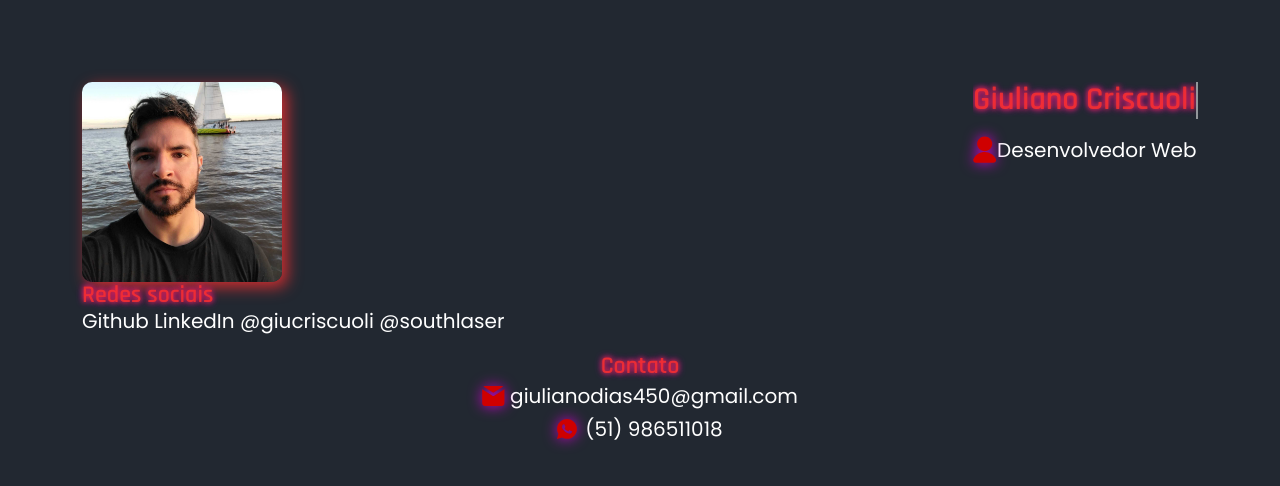
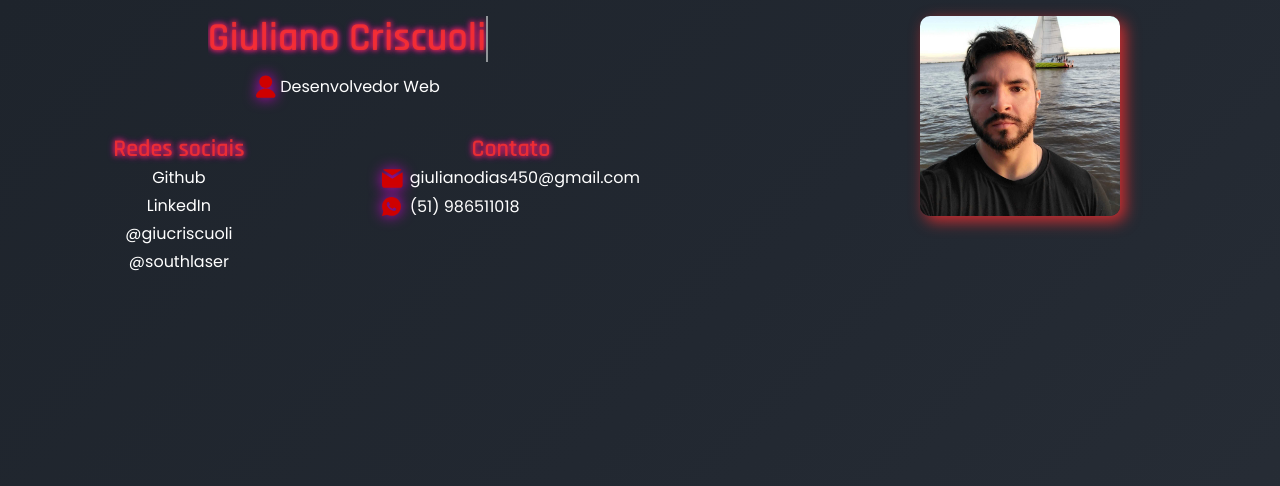
Before and after one commit to GiulianoCriscuoli/portfolio, a plain HTML site: page index.html in a window 1280 px wide. Drawn offline with nearby package versions, Linux system fonts and the light colour scheme.

Commit message:
Ajuste de responsividade desktop

```diff
--- a/assets/css/global.css
+++ b/assets/css/global.css
@@ -4,25 +4,30 @@
 
 body {
     font-family: 'Poppins', sans-serif;
-    background-color: rgb(34, 40, 49);
+    background: linear-gradient(135deg, rgb(30, 36, 44), rgb(34, 40, 49), rgb(40, 46, 55));
     color: rgb(255, 255, 255);
+    min-height: 100vh;
 }
 
 a, .email, .cel {
-    text-decoration: none; /* Remove o sublinhado */
-    color: inherit; /* Faz com que a cor do link siga a cor do texto pai */
-    background: none; /* Remove qualquer fundo */
-    border: none; /* Remove bordas */
-    outline: none; /* Remove contornos */
+    text-decoration: none;
+    color: inherit;
+    background: none;
+    border: none;
+    outline: none;
     padding: 0.3rem 0 0.3rem 0;
   }
-
 
 h1, h2, h3 {
 font-family: 'Rajdhani', sans-serif;
 }
 
-main {
+header {
     padding: 1rem;
     margin: 1rem;
+    display: flex;
+    flex-direction: column;
+    align-items: center;
+    justify-content: center;
+    text-align: center;
 }
--- /dev/null
+++ b/assets/css/medias.css
@@ -0,0 +1,99 @@
+@media (max-width: 500px) {
+    .imagem-area {
+        flex-direction: column;
+        align-items: center;
+    }
+
+    .imagem-area .nome-area {
+        align-items: center;
+        margin-top: 0.8rem;
+    }
+}
+
+@media (max-width: 748px) {
+    .redes-area {
+        display: flex;
+        flex-direction: column;
+    }
+}
+
+@media (min-width: 600px) {
+    header {
+        flex-direction: row-reverse;
+        justify-content: space-around;
+        align-items: flex-start;
+    }
+
+    .container-apresentacao {
+        padding: 0;
+    }
+
+    .info-area {
+        display: flex;
+        flex-direction: row;
+        justify-content: space-between;
+        gap: 2rem;
+    }
+
+    .contato-area {
+        align-self: flex-start;
+    }
+
+    .email, .cel {
+        display: flex;
+        justify-content: center;
+    }
+
+    .redes-area {
+        display: flex;
+        flex-direction: column;
+    }
+}
+
+@media (min-width: 768px) {
+    .contato-area {
+        padding: 0;
+    }
+}
+
+@media (min-width: 1024px) {
+    header {
+        justify-content: space-between;
+        padding: 1rem;
+        max-width: 1200px;
+        margin: 0 auto;
+    }
+
+    .container-apresentacao {
+        width: 50%;
+    }
+
+    .imagem-area {
+        width: 35%;
+        display: flex;
+        justify-content: center;
+        align-items: flex-start;
+    }
+
+    .nome-area {
+        display: flex;
+        flex-direction: column;
+        align-items: center;
+        margin-bottom: 1.5rem;
+    }
+
+    .info-area {
+        flex-direction: row;
+        justify-content: space-between;
+        gap: 5rem;
+    }
+
+    .redes-area, .contato-area {
+        flex: 1;
+        display: grid
+    }
+
+    .cel {
+        justify-content: flex-start;
+    }
+}
--- a/assets/css/style.css
+++ b/assets/css/style.css
@@ -10,27 +10,15 @@
     transition: transform 0.3s ease-in-out;
 }
 
-.imagem-area .nome-area {
-    display: flex;
-    flex-direction: column;
+.imagem-area {
     margin-left: 0.8rem;
-
 }
 
-/* @keyframes typing {
-    from { width: 0; }
-    to { width: 100%; }
-}
-@keyframes blink {
-    50% { border-color: transparent; }
-} */
-
 .titulo-nome {
-    margin: 0;
-    font-size: 2rem;
     font-weight: bold;
     color: #ff3030cc;
     text-shadow: 0 0 5px #FF3030, 0 0 7px #D100D1;
+    margin: 0;
 }
 
 h1.titulo-nome {
@@ -38,6 +26,8 @@ h1.titulo-nome {
     white-space: nowrap;
     overflow: hidden;
     animation: typing 2s steps(20, end), blink 0.7s infinite;
+    font-size: clamp(2rem, 9vw, 2.5rem);
+    display: inline-block;
 }
 
 @keyframes typing {
@@ -51,8 +41,13 @@ h1.titulo-nome {
 
 @keyframes blink {
     50% {
-    border-color: transparent;
+        border-color: transparent;
     }
+}
+
+.container-apresentacao {
+    padding-top: 1em;
+    max-width: 100%;
 }
 
 h1.titulo-nome::after {
@@ -66,6 +61,11 @@ h1.titulo-nome::after {
     }
 }
 
+.nome-area p {
+    text-align: center;
+    font-size: 1rem;
+}
+
 h3.titulo-nome {
     font-size: 1.5rem;
 }
@@ -74,11 +74,12 @@ h3.titulo-nome {
     transform: scale(1.05) rotate(2deg);
 }
 
+.info-area {
+    display: flex;
+    flex-direction: column;
+}
+
 .contato-area {
-    display: flex;
-    justify-content: center;
-    flex-direction: column;
-    align-items: center;
     padding-top: 1em;
 }
 
@@ -91,7 +92,7 @@ h3.titulo-nome {
     background-image: url('../icons/whatsapp.svg');
     content: '';
     width: 20px;
-    height: 20px;
+    height: 19px;
     background-repeat: no-repeat;
     fill: #cf0000;
     stroke: #0b92e6;
@@ -107,44 +108,4 @@ h3.titulo-nome {
 
 .contato-area .email::before {
     background-image: url('../icons/email.svg');
-
 }
-
-@media (max-width: 500px) {
-    .imagem-area {
-        flex-direction: column;
-        align-items: center;
-    }
-
-    .imagem-area .nome-area {
-        align-items: center;
-        margin-top: 0.8rem;
-    }
-
-    .info-area {
-        display: flex;
-        flex-direction: column;
-        align-items: center;
-    }
-}
-
-  @media (min-width: 1024px) {
-    body {
-      font-size: 1.25rem; /* 20px → 20 ÷ 16 = 1.25rem */
-      padding: 2.5rem; /* 40px → 40 ÷ 16 = 2.5rem */
-    }
-  }
-
-  @media (min-width: 600px) {
-    body {
-      font-size: 1.125em;
-      padding: 1.25em;
-    }
-  }
-
-  @media (min-width: 1024px) {
-    body {
-      font-size: 1.25em;
-      padding: 2.5em;
-    }
-}
--- a/index.html
+++ b/index.html
@@ -7,8 +7,7 @@
         <link rel="stylesheet" href="https://cdnjs.cloudflare.com/ajax/libs/normalize/8.0.1/normalize.min.css" />
         <link rel="stylesheet" href="assets/css/style.css"/>
         <link rel="stylesheet" href="assets/css/global.css"/>
-
-
+        <link rel="stylesheet" href="assets/css/medias.css"/>
         <title>Document</title>
     </head>
     <body>
@@ -16,19 +15,23 @@
             <header>
                 <div class="imagem-area">
                     <img src="assets/img/perfil.jpeg" alt="perfil" class="foto">
+                </div>
+
+                <div class="container-apresentacao">
                     <div class="nome-area">
                         <h1 class="titulo-nome">Giuliano Criscuoli</h1>
                         <p>Desenvolvedor Web</p>
                     </div>
-            </div>
 
                     <div class="info-area">
+
+                        <div class="redes-area">
                             <h3 class="titulo-nome">Redes sociais</h3>
                             <a href="https://github.com/GiulianoCriscuoli">Github</a>
                             <a href="https://www.linkedin.com/in/giuliano-criscuoli">LinkedIn</a>
                             <a href="https://www.instagram.com/giucriscuoli">@giucriscuoli</a>
                             <a href="https://www.instagram.com/southlaser">@southlaser</a>
-
+                        </div>
 
                         <div class="contato-area">
                             <h3 class="titulo-nome">Contato</h3>
@@ -40,9 +43,8 @@
                             </div>
                         </div>
                     </div>
-
+                </div>
             </header>
         </main>
-
     </body>
 </html>
```
Lines whose indentation alone changed are shown as unchanged.
